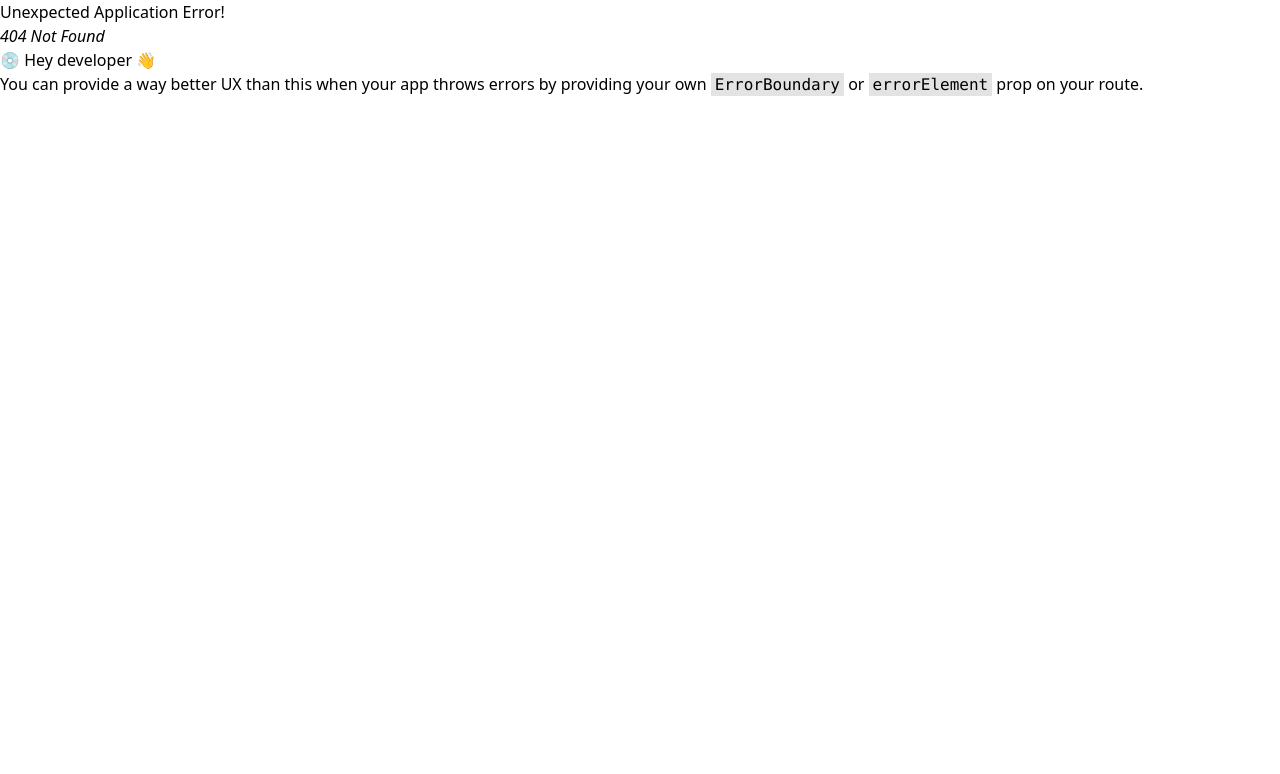
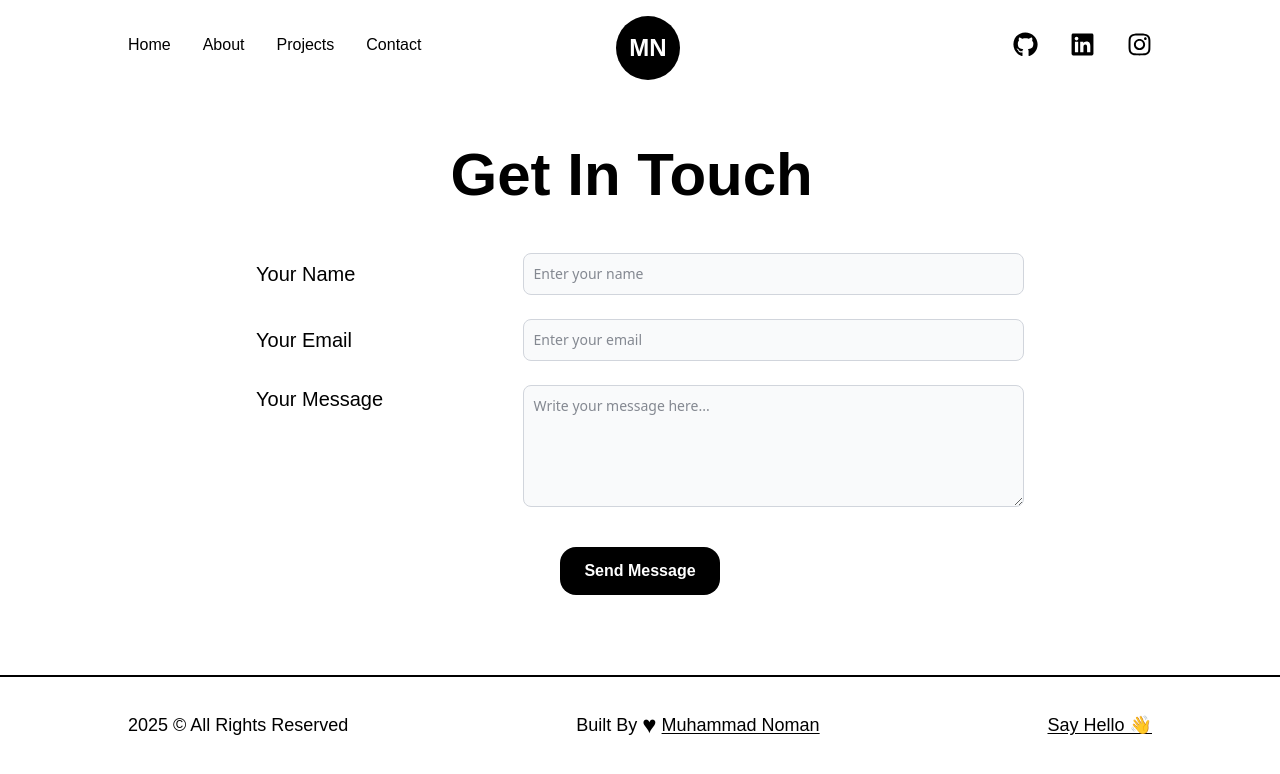
Before and after one commit to nomanchaudhary/Portfolio-Volume2, a React (Vite) app: page /contact in a window 1280 px wide. Before the commit this address had no page. Shown: the top 774 px of the page. Built offline with nearby package versions, Linux system fonts and the light colour scheme.

Commit message:
Contact Page Completed

```diff
--- a/package.json
+++ b/package.json
@@ -10,6 +10,7 @@
     "preview": "vite preview"
   },
   "dependencies": {
+    "@emailjs/browser": "^4.4.1",
     "@fontsource/montserrat": "^5.2.5",
     "@reduxjs/toolkit": "^2.6.1",
     "@tailwindcss/vite": "^4.0.15",
--- /dev/null
+++ b/src/pages/Contact.jsx
@@ -0,0 +1,93 @@
+import React from "react";
+import AnimatedText from "../components/AnimatedText";
+import emailjs from '@emailjs/browser';
+import { useRef } from "react";
+
+function Contact() {
+    const form = useRef();
+    const publicKey = "JUQs6I3qUW8wK0hth"
+    const serviceID = "service_o06kadr"
+    const templateID = "template_tlqbu1n"
+  const sendEmail = (e) => {
+    e.preventDefault();
+
+    emailjs
+      .sendForm(serviceID, templateID, form.current,publicKey,)
+      .then(
+        () => {
+          console.log('SUCCESS!');
+          alert("Message Send Successfully")
+          form.current.reset();
+        },
+        (error) => {
+          console.log('FAILED...', error.text);
+        },
+      );
+  };
+  return (
+    <div className="mt-10 sm:mt-16 md:mt-20 px-4 sm:px-10 md:px-20">
+      <AnimatedText
+        className="text-4xl sm:text-5xl md:text-6xl font-bold font-montserrat text-center"
+        text="Get In Touch"
+      />
+
+      <form ref={form} onSubmit={sendEmail} action="" className="mt-10 mb-20 space-y-6 max-w-3xl mx-auto">
+        <div className="flex flex-col sm:flex-row items-start sm:items-center gap-2 sm:gap-4">
+          <label
+            htmlFor="name"
+            className="text-lg sm:text-xl font-medium font-montserrat w-full sm:w-1/3"
+          >
+            Your Name
+          </label>
+          <input
+            type="text"
+             name="user_name"
+            id="name"
+            placeholder="Enter your name"
+            className="w-full sm:w-2/3 bg-gray-50 border border-gray-300 text-gray-900 text-sm rounded-lg focus:ring-blue-500 focus:border-blue-500 p-2.5"
+          />
+        </div>
+        <div className="flex flex-col sm:flex-row items-start sm:items-center gap-2 sm:gap-4">
+          <label
+            htmlFor="email"
+            className="text-lg sm:text-xl font-medium font-montserrat w-full sm:w-1/3"
+          >
+            Your Email
+          </label>
+          <input
+            type="email"
+             name="user_email"
+            id="email"
+            placeholder="Enter your email"
+            className="w-full sm:w-2/3 bg-gray-50 border border-gray-300 text-gray-900 text-sm rounded-lg focus:ring-blue-500 focus:border-blue-500 p-2.5"
+          />
+        </div>
+        <div className="flex flex-col sm:flex-row items-start sm:items-start gap-2 sm:gap-4">
+          <label
+            htmlFor="message"
+            className="text-lg sm:text-xl font-medium font-montserrat w-full sm:w-1/3"
+          >
+            Your Message
+          </label>
+          <textarea
+           name="message"
+            id="message"
+            rows="5"
+            placeholder="Write your message here..."
+            className="w-full sm:w-2/3 bg-gray-50 border border-gray-300 text-gray-900 text-sm rounded-lg focus:ring-blue-500 focus:border-blue-500 p-2.5"
+          ></textarea>
+        </div>
+        <div className="flex justify-center mt-10">
+          <button
+            type="submit"
+            className="bg-black text-white font-montserrat font-semibold px-6 py-3 rounded-2xl cursor-pointer"
+          >
+            Send Message
+          </button>
+        </div>
+      </form>
+    </div>
+  );
+}
+
+export default Contact;
```
Also changed, not shown: src/main.jsx (+4 -3 lines), 1 other file (tests, documents, lock files or other folders).
